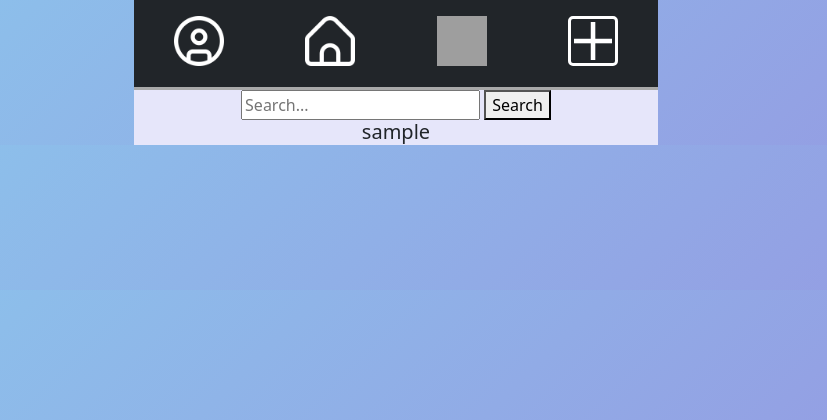
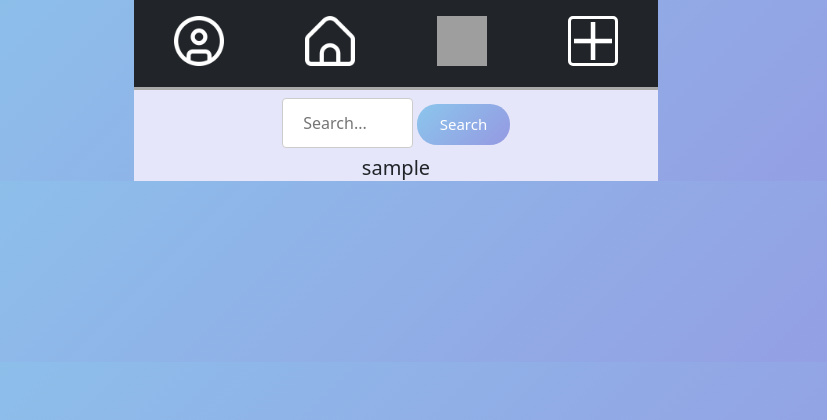
Before and after one commit to Banizama/djangoProject, a Django app: template Project/Project_app/templates/search_user.html in a window 1280 px wide. Shown: the top 420 px of the page, without its empty margins (244-1071 px from the left). Run offline with Django 5.2, Linux system fonts and the light colour scheme; the template is opened without the code that fills it: values that come from a table or form of the project are taken from there, others are empty; tables that the repository leaves empty hold one stand-in row (values such as "Sample post"); grey boxes are pictures that could not be loaded.

Commit message:
add styles for search input

```diff
--- a/Project/Project_app/templates/search_user.html
+++ b/Project/Project_app/templates/search_user.html
@@ -4,10 +4,51 @@
         .a:link {color:#ff0000;text-decoration:none;}
         .a:visited {color:#0000ff;text-decoration:none;}
         .a:hover {text-decoration:underline;}
+        .input {
+          width: 25%;
+          padding: 12px 20px;
+          margin: 8px 0;
+          display: inline-block;
+          border: 1px solid #ccc;
+          border-radius: 4px;
+          box-sizing: border-box;
+        }
+        .btn {
+             border: none;
+             color: #fff;
+             background-color: #8BC6EC;
+             background-image: linear-gradient(135deg, #8BC6EC 0%, #9599E2 100%);
+             border-radius: 20px;
+             background-size: 100% auto;
+             font-family: inherit;
+             font-size: 15px;
+             padding: 0.6em 1.5em;
+            }
+
+            .btn:hover {
+             background-position: right center;
+             background-size: 200% auto;
+             -webkit-animation: pulse 2s infinite;
+             animation: pulse512 1.5s infinite;
+            }
+
+            @keyframes pulse512 {
+             0% {
+              box-shadow: 0 0 0 0 #05bada66;
+             }
+
+             70% {
+              box-shadow: 0 0 0 10px rgb(218 103 68 / 0%);
+             }
+
+             100% {
+              box-shadow: 0 0 0 0 rgb(218 103 68 / 0%);
+             }
+            }
     </style>
     <form method="GET">
-            <input type="text" placeholder="Search..." name="search_user" >
-            <button type="submit" class="search-btn">Search</button>
+            <input type="text" placeholder="Search..." name="search_user" class="input">
+            <button type="submit" class="btn">Search</button>
     </form>
     {% for user in users %}
         {% if request.user == user%}
```
